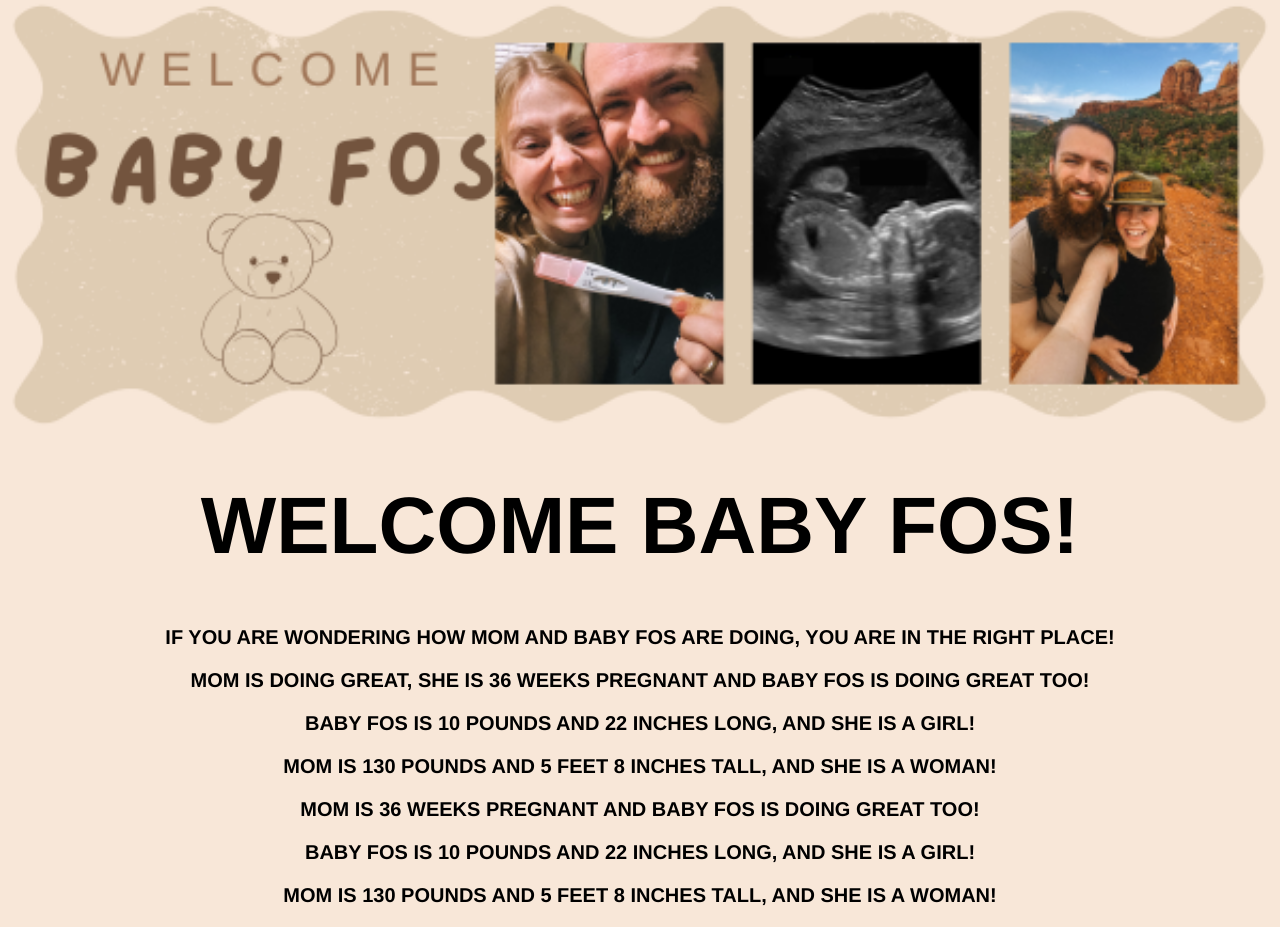
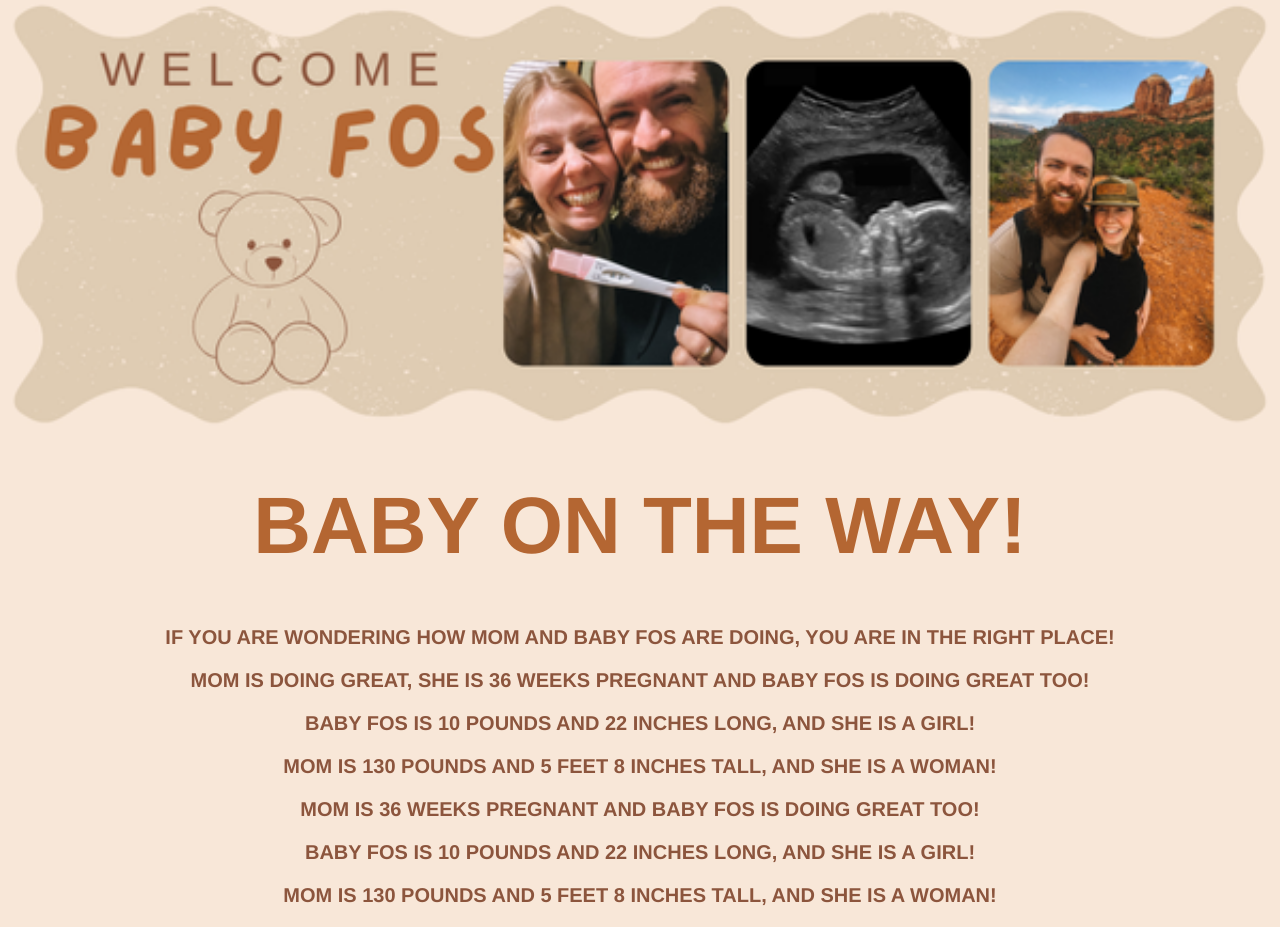
Before and after one commit to HelloBabyFos/hellobabyfos.github.io, a plain HTML site: page index.html in a window 1280 px wide. Drawn offline with nearby package versions, Linux system fonts and the light colour scheme.

Commit message:
Final header

```diff
--- a/index.html
+++ b/index.html
@@ -8,8 +8,8 @@
         <link href="https://fonts.googleapis.com/css2?family=Arimo:ital,wght@0,400..700;1,400..700&display=swap" rel="stylesheet">
     </head>
     <body>
-        <img src="header3.png" alt="Baby Fos">
-        <h1>Welcome Baby Fos!</h1>
+        <img src="header4.png" alt="Baby Fos">
+        <h1>Baby on the way!</h1>
         <p>If you are wondering how mom and baby fos are doing, you are in the right place!</p>
         <p>Mom is doing great, she is 36 weeks pregnant and baby fos is doing great too!</p>
         <p>Baby fos is 10 pounds and 22 inches long, and she is a girl!</p>
--- a/styles.css
+++ b/styles.css
@@ -6,7 +6,7 @@ body, h1, p {
   }
 
 h1 {
-    color: black;
+    color: #b46632;
     font-size: clamp(2rem, 7vw, 5rem);
     text-align: center;
     font-weight: bold;
@@ -14,7 +14,7 @@ h1 {
 }
 
 p {
-    color: black;
+    color: #8c553d;
     font-size: 20px;
     text-align: center;
     font-weight: bold;
```
Also changed, not shown: header4.png (added).
